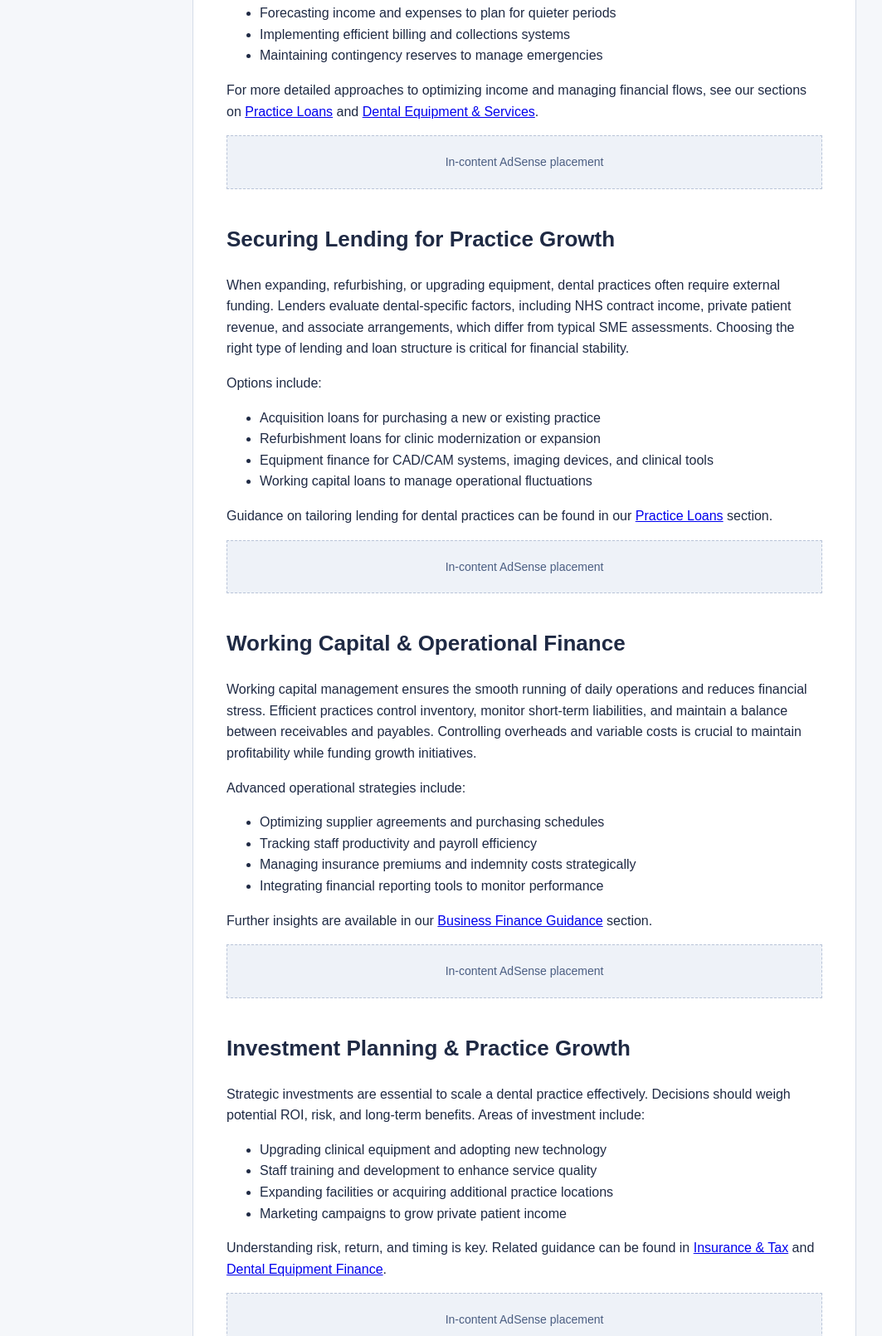
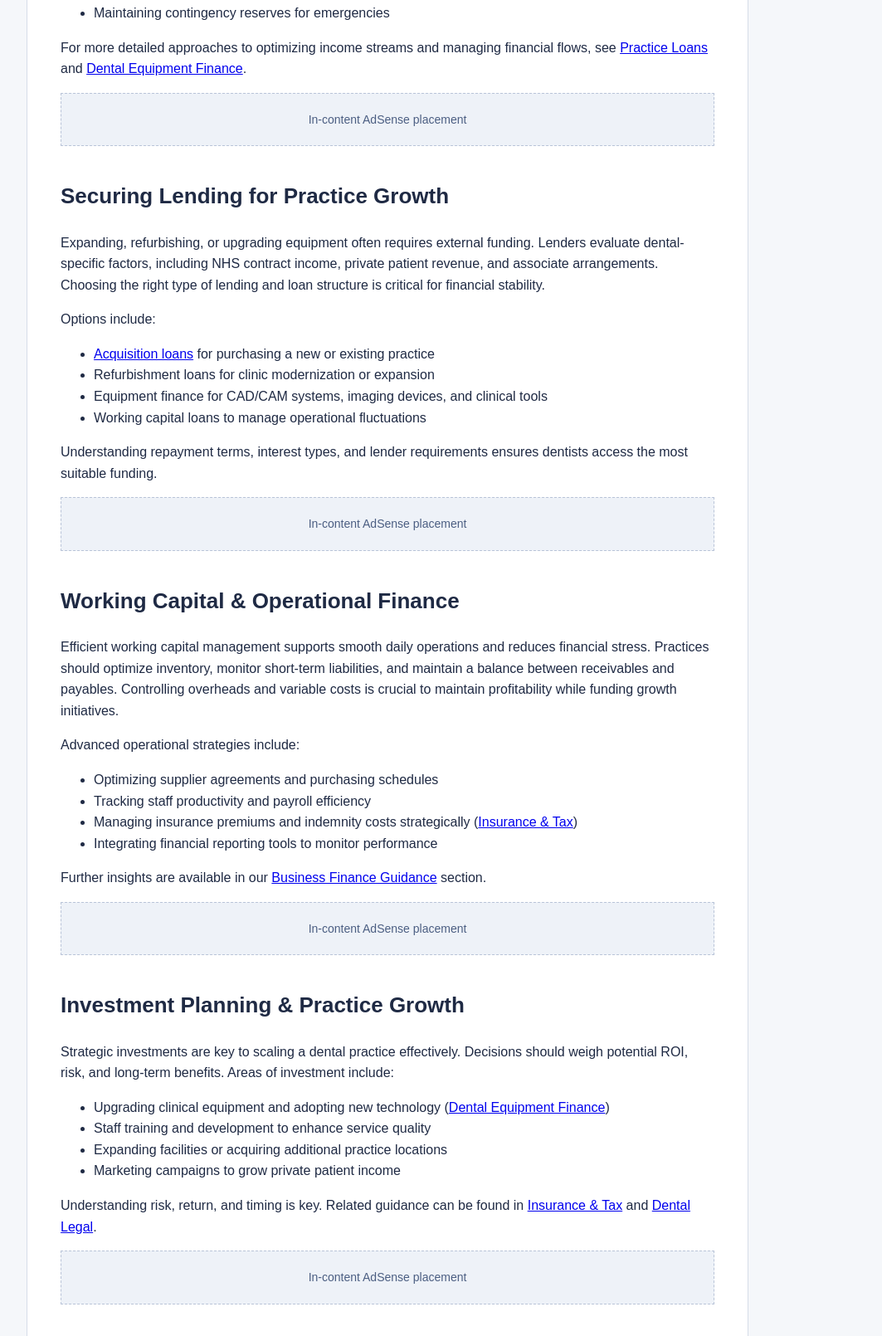
Before and after one commit to Trebour/domain-for-sale, a plain HTML site: page dental-finance/business-finance.html in a window 1280 px wide. Shown: the part 1190-2800 px from the top of the page at 83% size, without its empty margins (8-1071 px from the left). Drawn offline with Linux system fonts and the light colour scheme.

Commit message:
Update business-finance.html

```diff
--- a/dental-finance/business-finance.html
+++ b/dental-finance/business-finance.html
@@ -4,8 +4,8 @@
 <meta charset="UTF-8">
 <meta name="viewport" content="width=device-width, initial-scale=1.0">
 <title>Business Finance for UK Dentists – Managing Cash Flow & Investment | DentalLab.co.uk</title>
-<meta name="description" content="Expert guidance for UK dental practice owners on business finance, cash flow management, securing lending, and making strategic investments to grow and sustain your practice.">
-<meta name="keywords" content="business finance dentists, dental practice finance UK, cash flow management dental practice, practice loans dentists, dental investment strategies, UK dental lending, dental practice growth">
+<meta name="description" content="Expert guidance for UK dental practice owners on managing cash flow, securing lending, and making strategic investments to grow your practice sustainably.">
+<meta name="keywords" content="business finance, dental practice finance, cash flow management, dental loans, UK dentists, dental investments, practice expansion, dental financial planning">
 
 <!-- Link to shared CSS -->
 <link rel="stylesheet" href="/css/styles.css">
@@ -29,53 +29,52 @@ gtag('config', 'G-KZ05YBGCP3');
 <div id="header-placeholder"></div>
 
 <!-- Page content -->
-<div class="page-wrapper home">
+<div class="page-wrapper">
   <main>
     <section class="hero">
       <h1>Business Finance for UK Dentists – Managing Cash Flow & Investment</h1>
-      <p>Expert guidance for dental practice owners on managing cash flow, securing lending, and making strategic investments to grow your practice sustainably.</p>
+      <p>Expert guidance for dental practice owners on managing cash flow, securing lending, and making strategic investments to grow their practice sustainably.</p>
     </section>
 
     <section class="content">
-
       <h2>Understanding Business Finance in Dentistry</h2>
-      <p>Financial management is the backbone of a successful dental practice. Beyond clinical excellence, practices thrive when owners monitor cash flow, plan investments strategically, and understand how different financial levers impact profitability and long-term growth. Business finance in dentistry involves a combination of day-to-day operational planning, strategic investment, and legal compliance.</p>
+      <p>Financial management is the backbone of a successful dental practice. Beyond clinical excellence, practices thrive when owners monitor cash flow, plan investments strategically, and understand how different financial levers impact profitability and long-term growth. Business finance in dentistry combines day-to-day operational planning, strategic investment, and legal compliance.</p>
 
       <div class="ad-slot">In‑content AdSense placement</div>
 
       <h2>Cash Flow Management</h2>
-      <p>Cash flow is essential for sustaining operations and funding future investments. Dentists must track income from both NHS and private patients, manage staff payroll, and ensure supplier payments are timely. Seasonal variations in patient demand, treatment cycles, and unexpected expenses all affect cash flow.</p>
+      <p>Maintaining healthy cash flow is essential for sustaining operations and funding future investments. Dentists must track income from both NHS and private patients, manage staff payroll, and ensure supplier payments are timely. Seasonal variations in patient demand, treatment cycles, and unexpected expenses all affect cash flow.</p>
       <p>Key strategies include:</p>
       <ul>
         <li>Regularly monitoring revenue streams to identify shortfalls</li>
         <li>Forecasting income and expenses to plan for quieter periods</li>
         <li>Implementing efficient billing and collections systems</li>
-        <li>Maintaining contingency reserves to manage emergencies</li>
+        <li>Maintaining contingency reserves for emergencies</li>
       </ul>
-      <p>For more detailed approaches to optimizing income and managing financial flows, see our sections on <a href="/dental-finance/practice-loans.html">Practice Loans</a> and <a href="/dental-services/cad-cam.html">Dental Equipment & Services</a>.</p>
+      <p>For more detailed approaches to optimizing income streams and managing financial flows, see <a href="/dental-finance/practice-loans.html">Practice Loans</a> and <a href="/dental-finance/dental-equipment-finance.html">Dental Equipment Finance</a>.</p>
 
       <div class="ad-slot">In‑content AdSense placement</div>
 
       <h2>Securing Lending for Practice Growth</h2>
-      <p>When expanding, refurbishing, or upgrading equipment, dental practices often require external funding. Lenders evaluate dental-specific factors, including NHS contract income, private patient revenue, and associate arrangements, which differ from typical SME assessments. Choosing the right type of lending and loan structure is critical for financial stability.</p>
+      <p>Expanding, refurbishing, or upgrading equipment often requires external funding. Lenders evaluate dental-specific factors, including NHS contract income, private patient revenue, and associate arrangements. Choosing the right type of lending and loan structure is critical for financial stability.</p>
       <p>Options include:</p>
       <ul>
-        <li>Acquisition loans for purchasing a new or existing practice</li>
+        <li><a href="/dental-finance/practice-loans.html">Acquisition loans</a> for purchasing a new or existing practice</li>
         <li>Refurbishment loans for clinic modernization or expansion</li>
         <li>Equipment finance for CAD/CAM systems, imaging devices, and clinical tools</li>
         <li>Working capital loans to manage operational fluctuations</li>
       </ul>
-      <p>Guidance on tailoring lending for dental practices can be found in our <a href="/dental-finance/practice-loans.html">Practice Loans</a> section.</p>
+      <p>Understanding repayment terms, interest types, and lender requirements ensures dentists access the most suitable funding.</p>
 
       <div class="ad-slot">In‑content AdSense placement</div>
 
       <h2>Working Capital & Operational Finance</h2>
-      <p>Working capital management ensures the smooth running of daily operations and reduces financial stress. Efficient practices control inventory, monitor short-term liabilities, and maintain a balance between receivables and payables. Controlling overheads and variable costs is crucial to maintain profitability while funding growth initiatives.</p>
+      <p>Efficient working capital management supports smooth daily operations and reduces financial stress. Practices should optimize inventory, monitor short-term liabilities, and maintain a balance between receivables and payables. Controlling overheads and variable costs is crucial to maintain profitability while funding growth initiatives.</p>
       <p>Advanced operational strategies include:</p>
       <ul>
         <li>Optimizing supplier agreements and purchasing schedules</li>
         <li>Tracking staff productivity and payroll efficiency</li>
-        <li>Managing insurance premiums and indemnity costs strategically</li>
+        <li>Managing insurance premiums and indemnity costs strategically (<a href="/dental-finance/insurance-tax.html">Insurance & Tax</a>)</li>
         <li>Integrating financial reporting tools to monitor performance</li>
       </ul>
       <p>Further insights are available in our <a href="/dental-finance/business-finance.html">Business Finance Guidance</a> section.</p>
@@ -83,26 +82,25 @@ gtag('config', 'G-KZ05YBGCP3');
       <div class="ad-slot">In‑content AdSense placement</div>
 
       <h2>Investment Planning & Practice Growth</h2>
-      <p>Strategic investments are essential to scale a dental practice effectively. Decisions should weigh potential ROI, risk, and long-term benefits. Areas of investment include:</p>
+      <p>Strategic investments are key to scaling a dental practice effectively. Decisions should weigh potential ROI, risk, and long-term benefits. Areas of investment include:</p>
       <ul>
-        <li>Upgrading clinical equipment and adopting new technology</li>
+        <li>Upgrading clinical equipment and adopting new technology (<a href="/dental-finance/dental-equipment-finance.html">Dental Equipment Finance</a>)</li>
         <li>Staff training and development to enhance service quality</li>
         <li>Expanding facilities or acquiring additional practice locations</li>
         <li>Marketing campaigns to grow private patient income</li>
       </ul>
-      <p>Understanding risk, return, and timing is key. Related guidance can be found in <a href="/dental-finance/insurance-tax.html">Insurance & Tax</a> and <a href="/dental-finance/dental-equipment-finance.html">Dental Equipment Finance</a>.</p>
+      <p>Understanding risk, return, and timing is key. Related guidance can be found in <a href="/dental-finance/insurance-tax.html">Insurance & Tax</a> and <a href="/dental-legal/index.html">Dental Legal</a>.</p>
 
       <div class="ad-slot">In‑content AdSense placement</div>
 
       <h2>Legal & Regulatory Considerations</h2>
-      <p>Financial decisions are closely intertwined with legal obligations. Loan agreements, associate contracts, and indemnity arrangements must be structured carefully to protect both the practice and the principal. Compliance with regulations ensures that expansion and investment do not create unforeseen liabilities.</p>
-      <p>See our <a href="/dental-legal/index.html">Dental Legal Hub</a> and <a href="/dental-legal/employment-contracts.html">Employment & Associate Contracts</a> for detailed guidance.</p>
+      <p>Financial decisions in dentistry often intersect with legal obligations. Loan agreements, associate contracts, and indemnity arrangements must be structured carefully to protect both the practice and the principal. Compliance with regulations ensures that expansion and investment do not create unforeseen liabilities.</p>
+      <p>See our <a href="/dental-legal/index.html">Dental Legal Hub</a> and <a href="/dental-legal/employment-associate-contracts.html">Employment & Associate Contracts</a> for detailed guidance.</p>
 
       <div class="ad-slot">Future AdSense / Lead placement</div>
 
       <h2>Independent Guidance for Dentists</h2>
       <p>DentalLab.co.uk provides independent, UK-focused insights to help practice owners manage business finance effectively. Our content links cash flow, lending, investment planning, and legal considerations, supporting informed decisions that drive sustainable growth. By integrating knowledge across all aspects of dental finance, dentists can protect their practice, optimize profitability, and make strategic growth choices with confidence.</p>
-
     </section>
   </main>
 </div>
@@ -121,12 +119,10 @@ function loadInclude(id, url){
       if(id === 'header-placeholder'){
         const menuToggle = document.getElementById('menu-toggle');
         const mainNav = document.getElementById('main-nav');
-
         if(menuToggle && mainNav){
           menuToggle.addEventListener('click', () => {
             mainNav.style.display = mainNav.style.display === 'flex' ? 'none' : 'flex';
           });
-
           const navItems = mainNav.querySelectorAll('li > a');
           navItems.forEach(item => {
             item.addEventListener('click', function(e){
```
